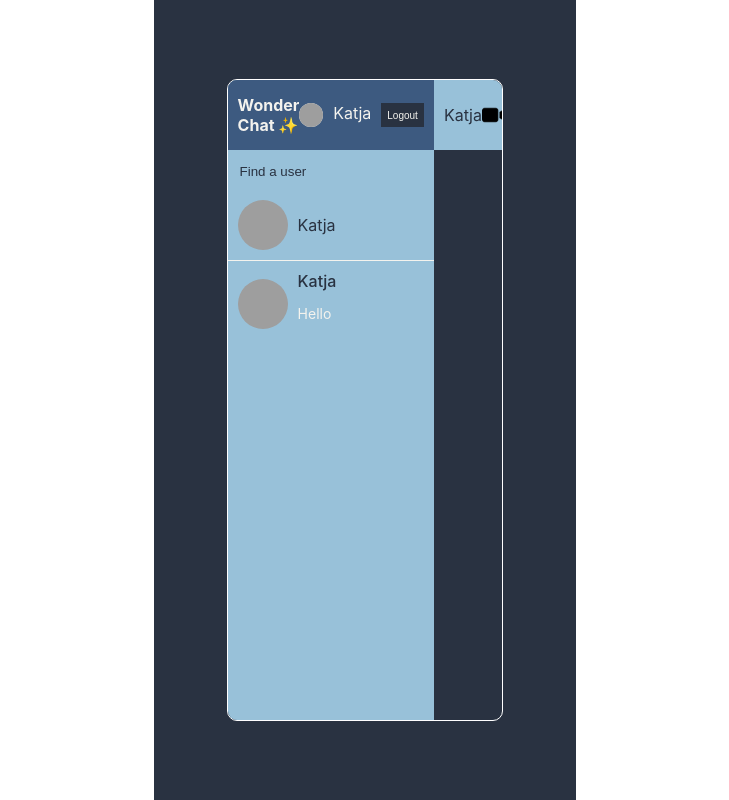
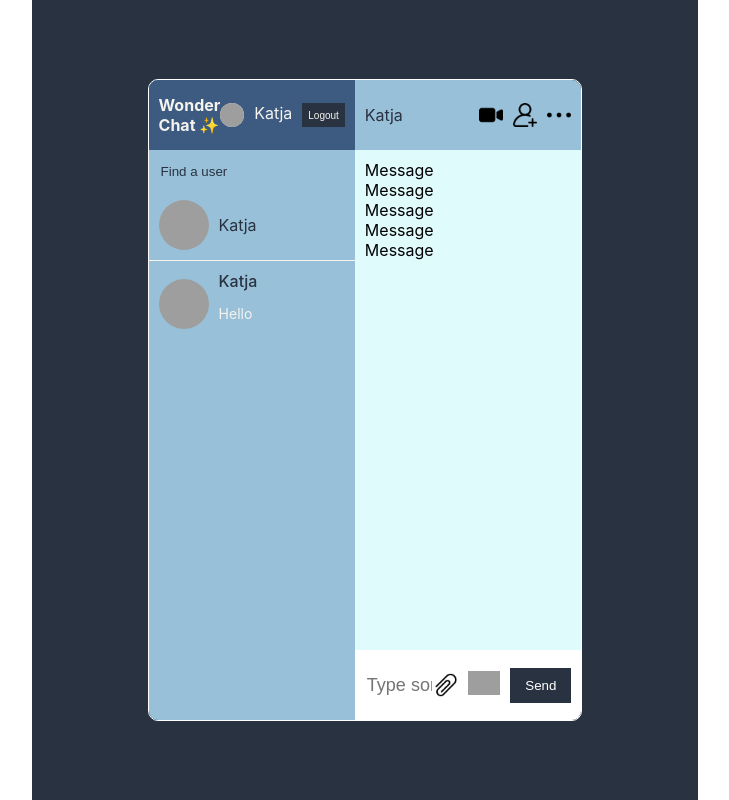
Before and after one commit to KatherinaFed/react-chat-2, a React (Vite) app: page / in a window 1280 px wide. Shown: the whole page, without its empty margins (275-1004 px from the left). Built offline with nearby package versions, Linux system fonts and the light colour scheme; grey boxes are pictures that could not be loaded.

Commit message:
Message input

```diff
--- a/src/components/Chat/Chat.tsx
+++ b/src/components/Chat/Chat.tsx
@@ -4,6 +4,8 @@ import './Chat.scss';
 import Camera from '../../assets/camera.png';
 import Add from '../../assets/addUser.png';
 import More from '../../assets/more.png';
+import Messages from '../Messages/Messages';
+import MessageInput from '../MessageInput/MessageInput';
 
 const Chat = () => {
   return (
@@ -16,6 +18,8 @@ const Chat = () => {
           <img src={More} alt="more_icon" />
         </div>
       </div>
+      <Messages />
+      <MessageInput />
     </div>
   );
 };
--- /dev/null
+++ b/src/components/Message/Message.tsx
@@ -0,0 +1,9 @@
+import React from 'react'
+
+const Message = () => {
+  return (
+    <div>Message</div>
+  )
+}
+
+export default Message
--- /dev/null
+++ b/src/components/MessageInput/MessageInput.scss
@@ -0,0 +1,38 @@
+.message_input {
+  display: flex;
+  align-items: center;
+  justify-content: space-between;
+  height: 50px;
+  background-color: white;
+  padding: 10px;
+
+  input {
+    width: 100%;
+    border: none;
+    outline: none;
+    color: #293241;
+    font-size: 18px;
+
+    // &::placeholder {
+    //   color: #f4f3ee;
+    // }
+  }
+
+  .message_send {
+    display: flex;
+    align-items: center;
+    gap: 10px;
+
+    img {
+      height: 24px;
+      cursor: pointer;
+    }
+
+    button {
+      border: none;
+      padding: 10px 15px;
+      color: white;
+      background-color: #293241;
+    }
+  }
+}
--- /dev/null
+++ b/src/components/MessageInput/MessageInput.tsx
@@ -0,0 +1,23 @@
+import React from 'react';
+import './MessageInput.scss';
+
+import Attache from '../../assets/attachment.png';
+import AddPicture from '../../assets/addAvatar.png'
+
+const MessageInput = () => {
+  return (
+    <div className="message_input">
+      <input type="text" placeholder="Type something..." />
+      <div className="message_send">
+        <img src={Attache} alt="" />
+        <input type="file" id="file" style={{ display: 'none' }} />
+        <label htmlFor="file">
+          <img src={AddPicture} alt="" />
+        </label>
+        <button>Send</button>
+      </div>
+    </div>
+  );
+};
+
+export default MessageInput;
--- /dev/null
+++ b/src/components/Messages/Messages.scss
@@ -0,0 +1,5 @@
+.messages {
+  background-color: #e0fbfc;
+  padding: 10px;
+  height: calc(100% - 160px);
+}
--- /dev/null
+++ b/src/components/Messages/Messages.tsx
@@ -0,0 +1,18 @@
+import React from 'react'
+import './Messages.scss'
+
+import Message from '../Message/Message'
+
+const Messages = () => {
+  return (
+    <div className='messages'>
+      <Message />
+      <Message />
+      <Message />
+      <Message />
+      <Message />
+    </div>
+  )
+}
+
+export default Messages
```
Also changed, not shown: src/assets/attachment.png (added), src/components/Message/Message.scss (added).
